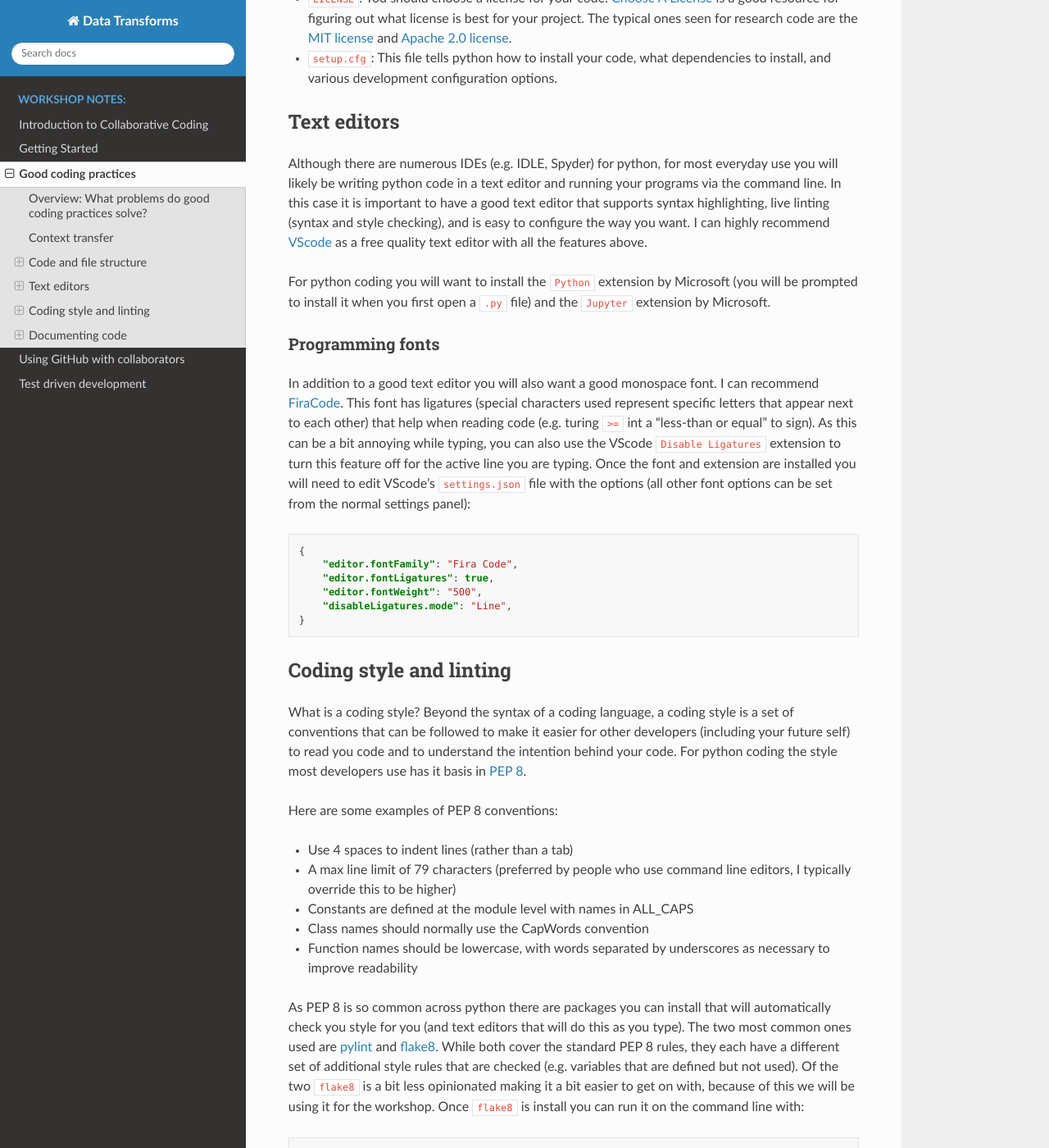
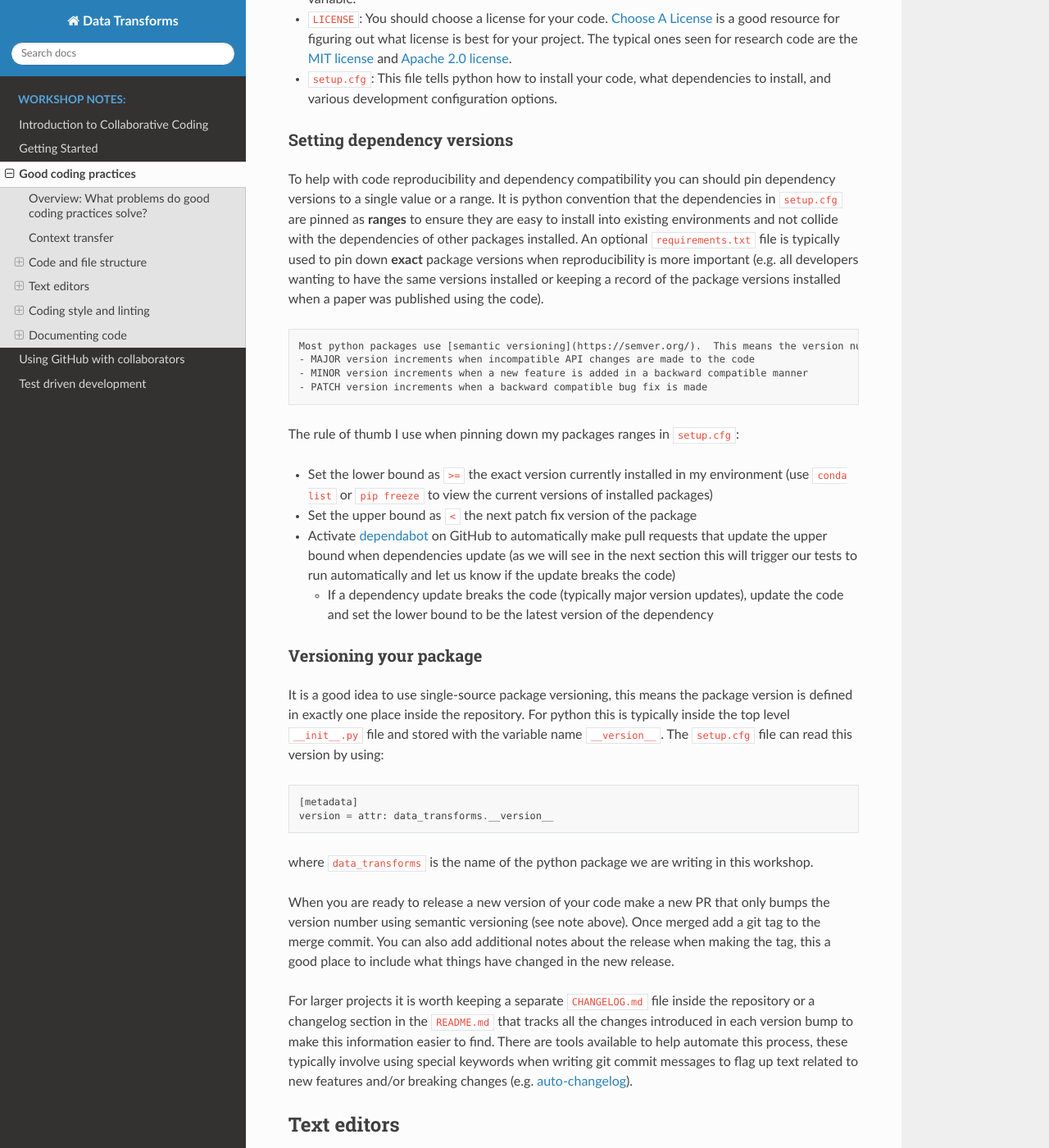
Before and after one commit to CKrawczyk/DISCnet_workshop, a Sphinx documentation site: the page built from docs/source/good_coding_practices.md, in a window 1280 px wide and 1400 px high, scrolled down 2894 px. Shown: the whole window at 82% size. Built offline with Sphinx 7.4.7 and the Read the Docs theme 2.0.0, drawn with Linux system fonts in a browser that asks for light colours; pages that are not in the unit, such as notebooks, are missing from menus; some of the changed text lies outside the part shown.

Commit message:
Add notes about package versions
New notes about pinning dependency versions and setting your package's version.

````diff
--- a/data_transforms/__init__.py
+++ b/data_transforms/__init__.py
@@ -4,3 +4,5 @@ format and flattens it into un-nested structures ready for analysis.
 '''
 
 from .angle_metric import angle_distance  # noqa: F401
+
+__version__ = '0.1.0'
--- a/docs/source/good_coding_practices.md
+++ b/docs/source/good_coding_practices.md
@@ -45,24 +45,24 @@ It is difficult to review code if you don't know what task the code it trying to
 - Keep in mind your reviewer will be mostly looking at code diffs, so put some thought how you changes will look in that format.  As and example take the following code change:
 
 ```python
-a = [1, 2, 3, 4, 5, 6]
+a = {'b': 2, 'c': 3, 'd': {'e': 5, 'f': 6}}
 ```
 changes to
 ```python
-a = [1, 3, 3, 4, 6, 6]
+a = {'b': 1, 'c': 3, 'd': {'e': 5, 'f': 7}}
 ```
 
-There are two changes made to elements of the list, as written these will show up as one line of code changed.  If the line is quite long (or the reviewer is only looking at the code quickly) they might only see the first change.  To make it more obvious that multiple elements change you can format the code as:
+There are two changes made to elements of the dictionary, as written these will show up as one line of code changed.  If the line is quite long (or the reviewer is only looking at the code quickly) they might only see the first change.  To make it more obvious that multiple elements change you can format the code so every element is on its own line:
 
 ```python
-a = [
-    1,
-    2,
-    3,
-    4,
-    5,
-    6
-]
+a = {
+    'b': 1,
+    'c': 3,
+    'd': {
+        'e': 5,
+        'f': 7
+    }
+}
 ```
 
 That way each element change is shown as a different line in the code diff.  As an added bonus this can help shorten long lines of code.
@@ -86,9 +86,41 @@ DISCnet_workshop (git repository)
 ```
 
 Let's dive into a few of these things in more detail
-- `__init__.py`: A python package treats every folder as a class with this file as the initialization function, useful for pulling functions from the files and folders inside this folder into the top level namespace.
+- `__init__.py`: A python package treats every folder as a class with this file as the initialization function, useful for pulling functions from the files and folders inside this folder into the top level namespace.  The top level `__init__.py` typically also stores the package `__version__` variable.
 - `LICENSE`: You should choose a license for your code. [Choose A License](https://choosealicense.com/) is a good resource for figuring out what license is best for your project.  The typical ones seen for research code are the [MIT license](https://choosealicense.com/licenses/mit/) and [Apache 2.0 license](https://choosealicense.com/licenses/apache-2.0/).
 - `setup.cfg`: This file tells python how to install your code, what dependencies to install, and various development configuration options.
+
+### Setting dependency versions
+
+To help with code reproducibility and dependency compatibility you can should pin dependency versions to a single value or a range.  It is python convention that the dependencies in `setup.cfg` are pinned as **ranges** to ensure they are easy to install into existing environments and not collide with the dependencies of other packages installed.  An optional `requirements.txt` file is typically used to pin down **exact** package versions when reproducibility is more important (e.g. all developers wanting to have the same versions installed or keeping a record of the package versions installed when a paper was published using the code).
+
+```note
+Most python packages use [semantic versioning](https://semver.org/).  This means the version numbers are set as MAJOR.MINOR.PATCH
+- MAJOR version increments when incompatible API changes are made to the code
+- MINOR version increments when a new feature is added in a backward compatible manner
+- PATCH version increments when a backward compatible bug fix is made
+```
+
+The rule of thumb I use when pinning down my packages ranges in `setup.cfg`:
+- Set the lower bound as `>=` the exact version currently installed in my environment (use `conda list` or `pip freeze` to view the current versions of installed packages)
+- Set the upper bound as `<` the next patch fix version of the package
+- Activate [dependabot](https://github.blog/2020-06-01-keep-all-your-packages-up-to-date-with-dependabot/) on GitHub to automatically make pull requests that update the upper bound when dependencies update (as we will see in the next section this will trigger our tests to run automatically and let us know if the update breaks the code)
+    - If a dependency update breaks the code (typically major version updates), update the code and set the lower bound to be the latest version of the dependency
+
+### Versioning your package
+
+It is a good idea to use single-source package versioning, this means the package version is defined in exactly one place inside the repository.  For python this is typically inside the top level `__init__.py` file and stored with the variable name `__version__`.  The `setup.cfg` file can read this version by using:
+
+```
+[metadata]
+version = attr: data_transforms.__version__
+```
+
+where `data_transforms` is the name of the python package we are writing in this workshop.
+
+When you are ready to release a new version of your code make a new PR that only bumps the version number using semantic versioning (see note above).  Once merged add a git tag to the merge commit.  You can also add additional notes about the release when making the tag, this a good place to include what things have changed in the new release.
+
+For larger projects it is worth keeping a separate `CHANGELOG.md` file inside the repository or a changelog section in the `README.md` that tracks all the changes introduced in each version bump to make this information easier to find.  There are tools available to help automate this process, these typically involve using special keywords when writing git commit messages to flag up text related to new features and/or breaking changes (e.g. [auto-changelog](https://github.com/KeNaCo/auto-changelog)).
 
 ## Text editors
 
````
Also changed, not shown: setup.cfg (+10 -10 lines).
